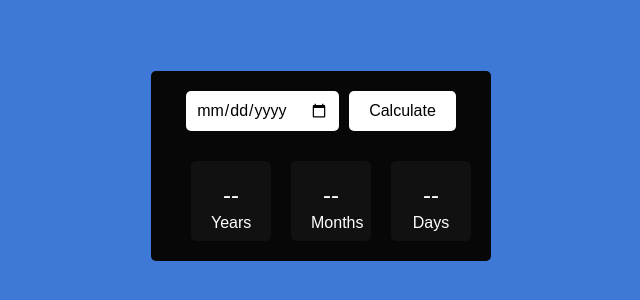
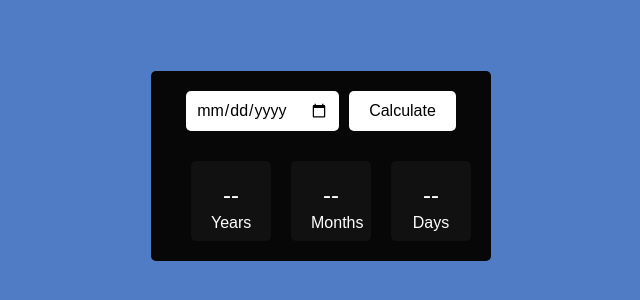
Before and after one commit to binishrizwan/classTask-05, a plain HTML site: page index.html in a window 1280 px wide. Shown: the part 234-534 px from the top of the page, without its empty margins (319-959 px from the left). Drawn offline with Linux system fonts and the light colour scheme.

Commit message:
start working in style sheet

```diff
--- a/style.css
+++ b/style.css
@@ -5,7 +5,7 @@
     font-family: Arial, sans-serif;
 }
 body {
-background-color: #3f79d8;
+background-color: #4f7cc4;
 display: flex;
 justify-content: center;
 align-items: center;
@@ -38,6 +38,7 @@ border: none;
 font-size: 16px;
 cursor: pointer;
 border-radius: 5px;
+
 }
 .result {
 display: flex;
```
